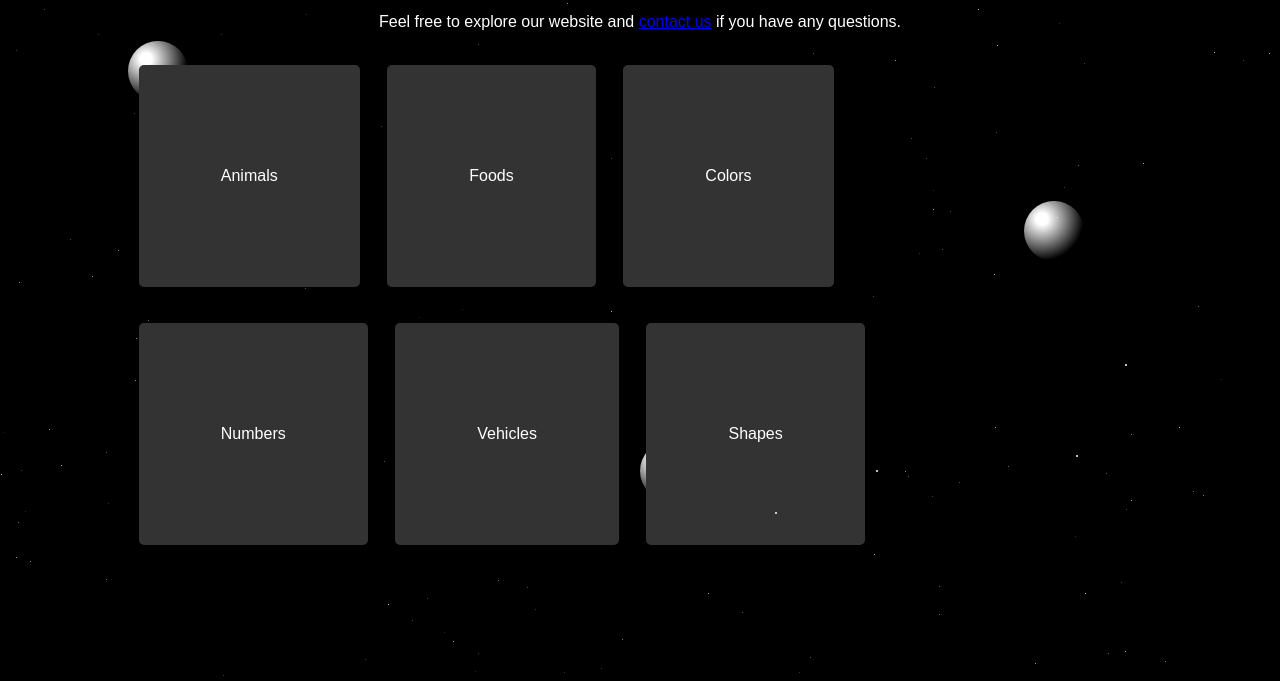
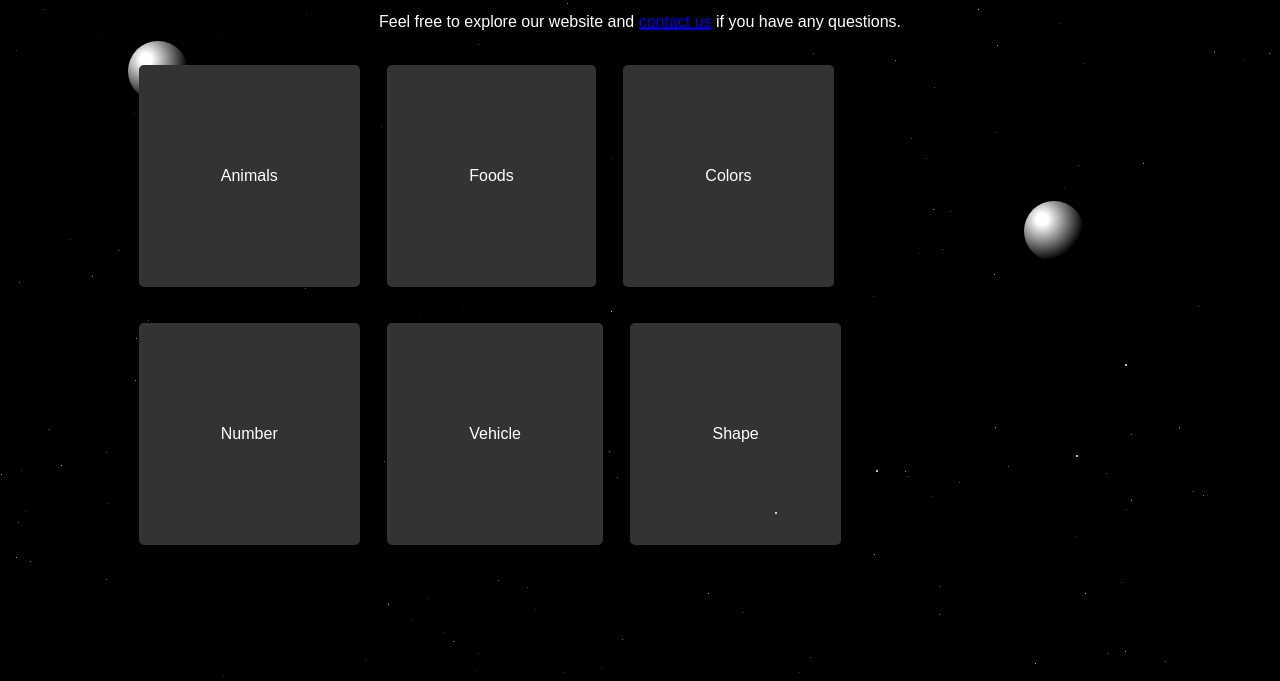
Before and after one commit to sathvika-edla/Puzzle, a plain HTML site: page normal.html in a window 1280 px wide. Shown: the part 119-800 px from the top of the page. Drawn offline with Linux system fonts and the light colour scheme.

Commit message:
Update normal.html

```diff
--- a/normal.html
+++ b/normal.html
@@ -162,9 +162,9 @@
     <a href="food.html" class="btn">Foods</a><&nbsp>
     <a href="colors.html" class="btn">Colors</a><&nbsp>
 	<br><br><br>
-	<&nbsp><&nbsp><&nbsp><&nbsp><&nbsp><&nbsp><a href="numb.html" class="btn">Numbers</a><&nbsp>
-    <a href="index.html" class="btn">Vehicles</a><&nbsp>
-    <a href="index.html" class="btn">Shapes</a><&nbsp>
+	<&nbsp><&nbsp><&nbsp><&nbsp><&nbsp><&nbsp><a href="numb.html" class="btn">Number</a><&nbsp>
+    <a href="index.html" class="btn">Vehicle</a><&nbsp>
+    <a href="index.html" class="btn">Shape</a><&nbsp>
 	</div>
 </centre>
 <script>
```
